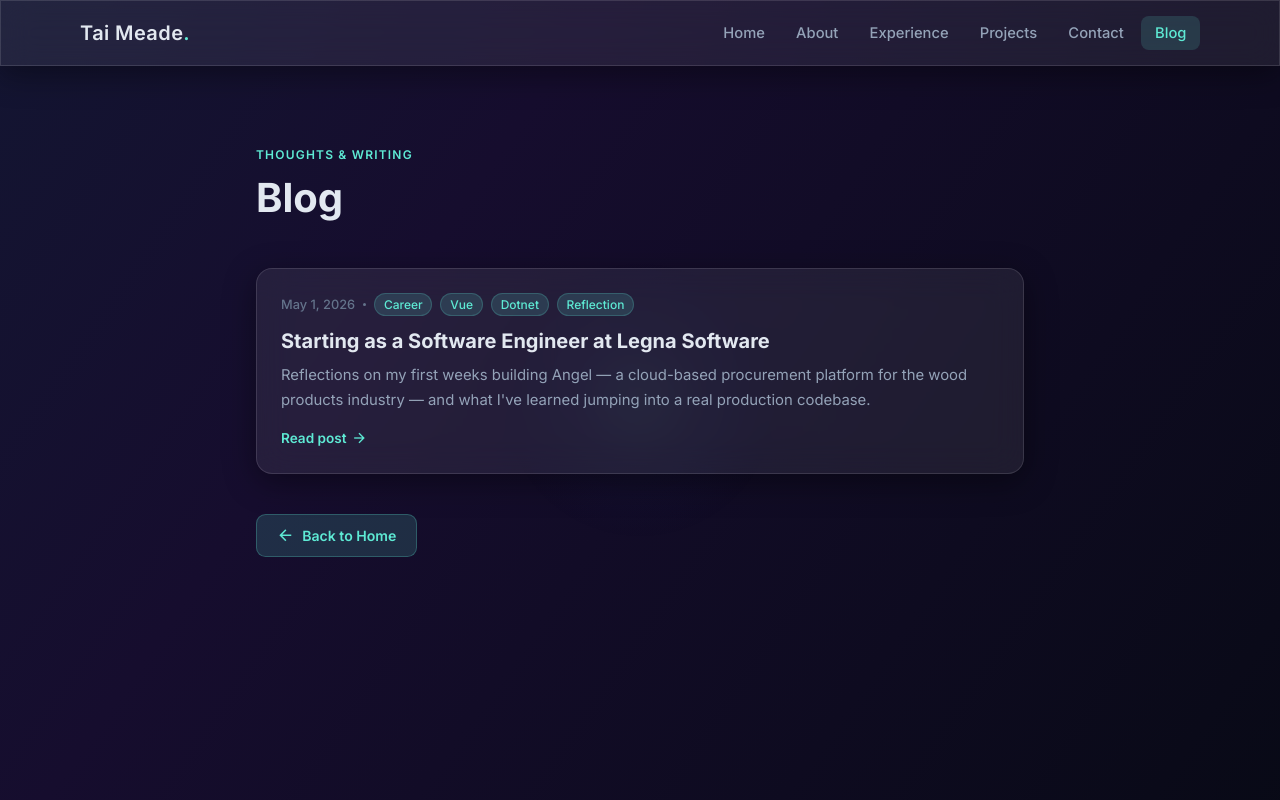
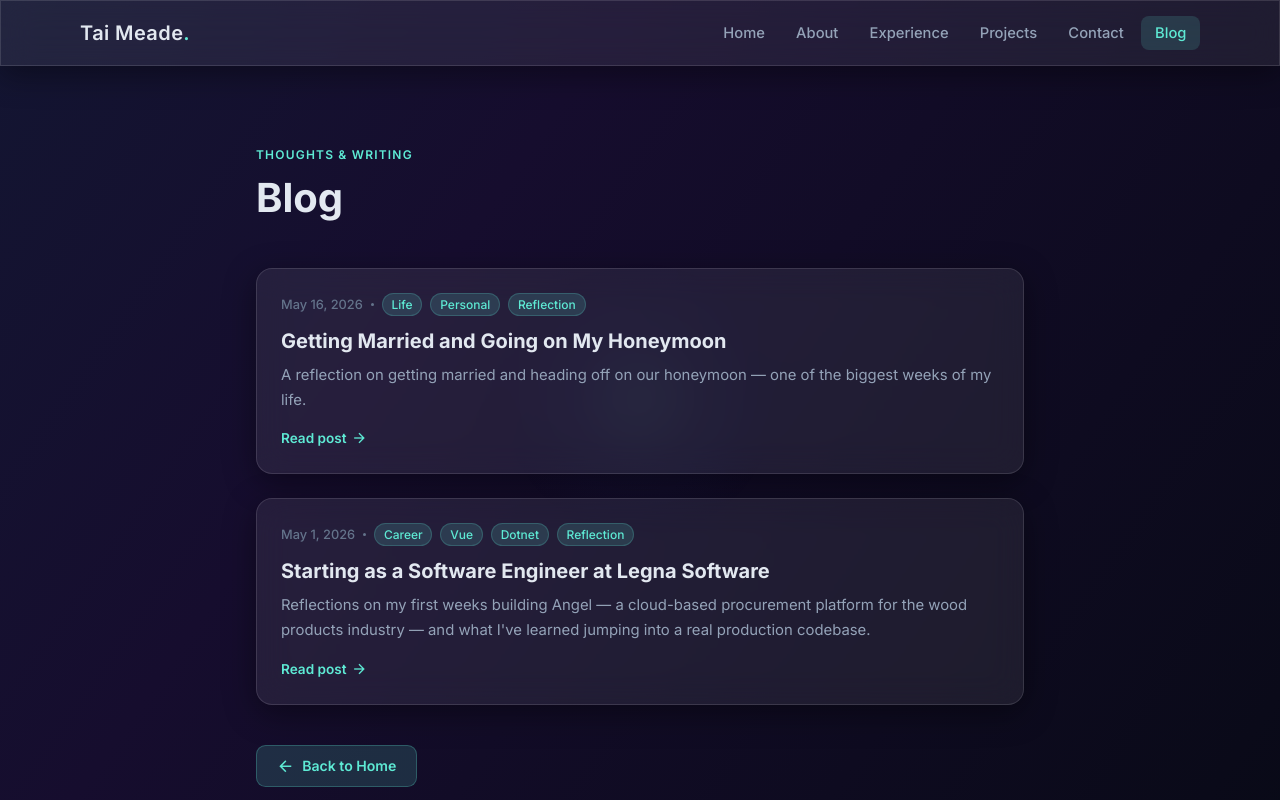
Before and after one commit to TaiMeade/taimeade.github.io, a Vue app: page /#/blog in a window 1280 px wide. Built offline with nearby package versions, Linux system fonts and the light colour scheme.

Commit message:
add blog post

```diff
--- a/src/data/blog.js
+++ b/src/data/blog.js
@@ -15,6 +15,15 @@
  */
 export const posts = [
   {
+    slug: 'getting-married-and-honeymoon',
+    title: 'Getting Married and Going on My Honeymoon',
+    description:
+      'A reflection on getting married and heading off on our honeymoon — one of the biggest weeks of my life.',
+    date: '2026-05-16',
+    tags: ['life', 'personal', 'reflection'],
+    load: () => import('../posts/getting-married-and-honeymoon.md?raw'),
+  },
+  {
     slug: 'starting-at-legna-software',
     title: 'Starting as a Software Engineer at Legna Software',
     description:
```
